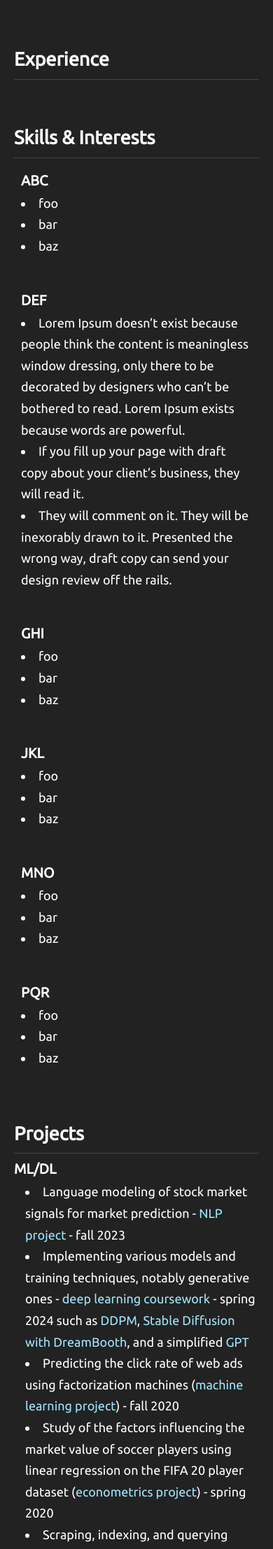
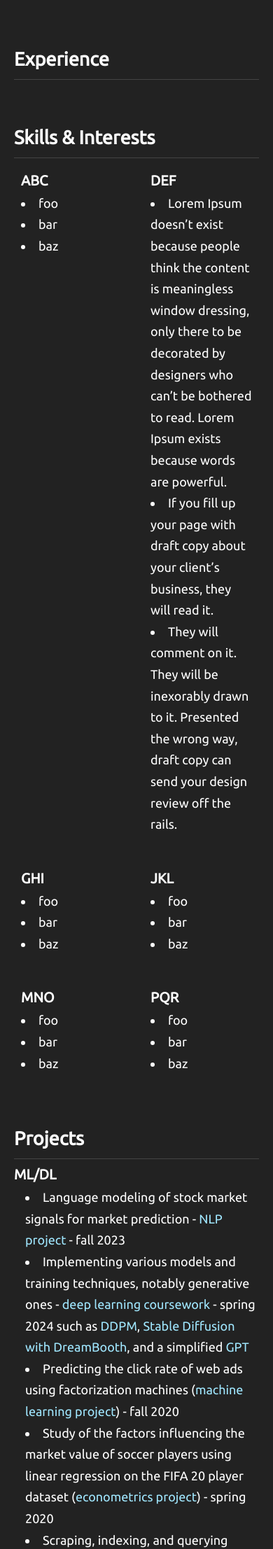
Before and after one commit to Esra-K/Esra-K.github.io, a Jekyll site: the page built from index.md, in a window 390 px wide. Shown: the part 688-2901 px from the top of the page at 70% size. Built offline with Jekyll 4.4.1, drawn with Linux system fonts in a browser that asks for light colours.

Commit message:
make  interests grid better on mobile - part 2

```diff
--- a/assets/css/style.css
+++ b/assets/css/style.css
@@ -171,19 +171,6 @@ body,
   margin: 0;
 }
 
-/* Tablets (≤ 1024px) — 2 columns */
-@media (max-width: 1024px) {
-  .skills-grid {
-    grid-template-columns: repeat(2, 1fr);
-  }
-}
-
-/* Mobile (≤ 600px) — 1 column */
-@media (max-width: 600px) {
-  .skills-grid {
-    grid-template-columns: 1fr;
-  }
-}
 /* End of added skills section for the 2 * 3 grid */
 
 /* .navbar {
@@ -366,6 +353,10 @@ section h3 {
   .sidebar.collapsed {
     transform: translateX(-100%); /* collapsed state hides it */
   }
+
+  .skills-grid {
+    grid-template-columns: repeat(2, 1fr);
+  }
 }
 
 /* Optional: Media query for even better mobile handling
```
